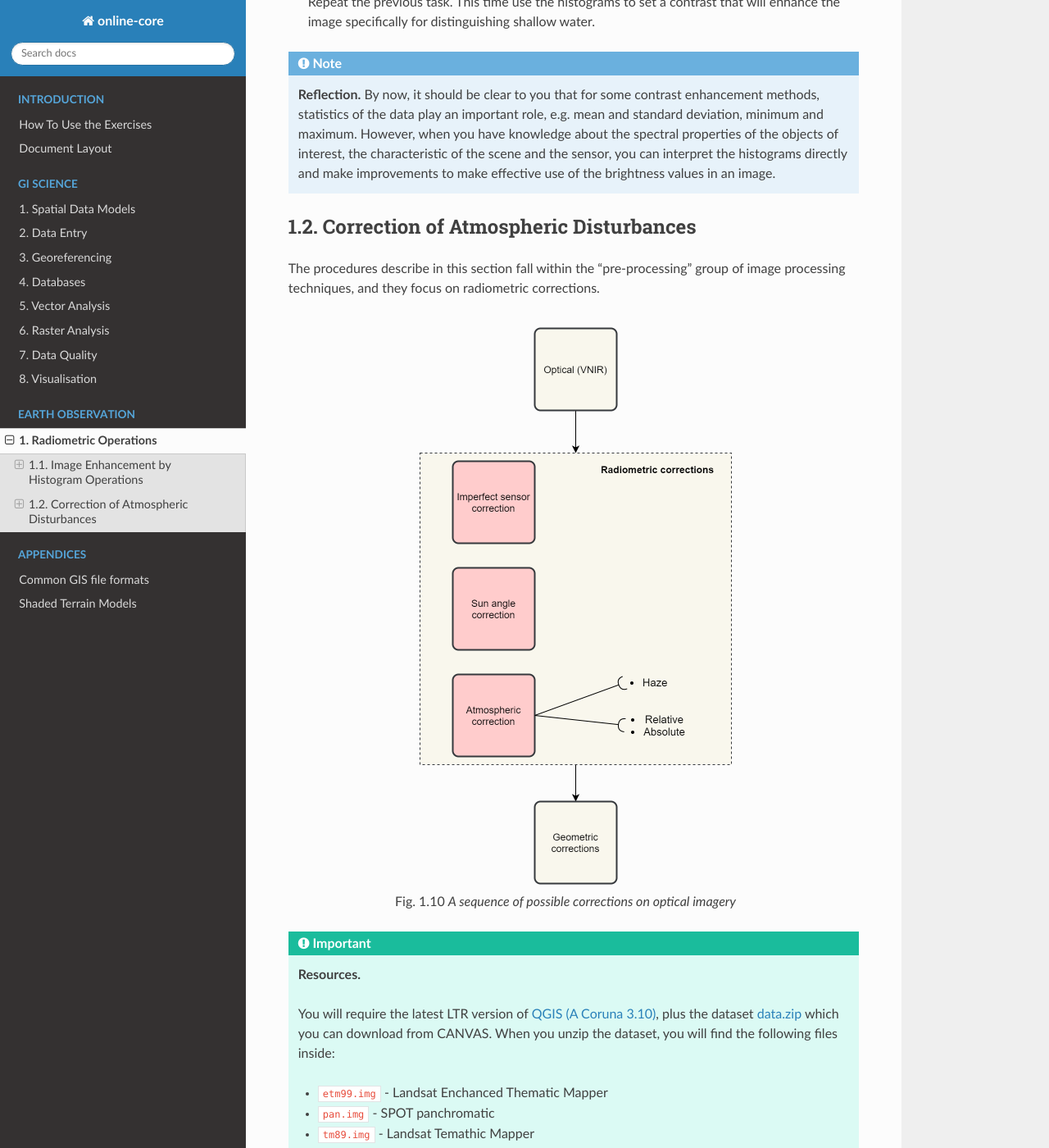
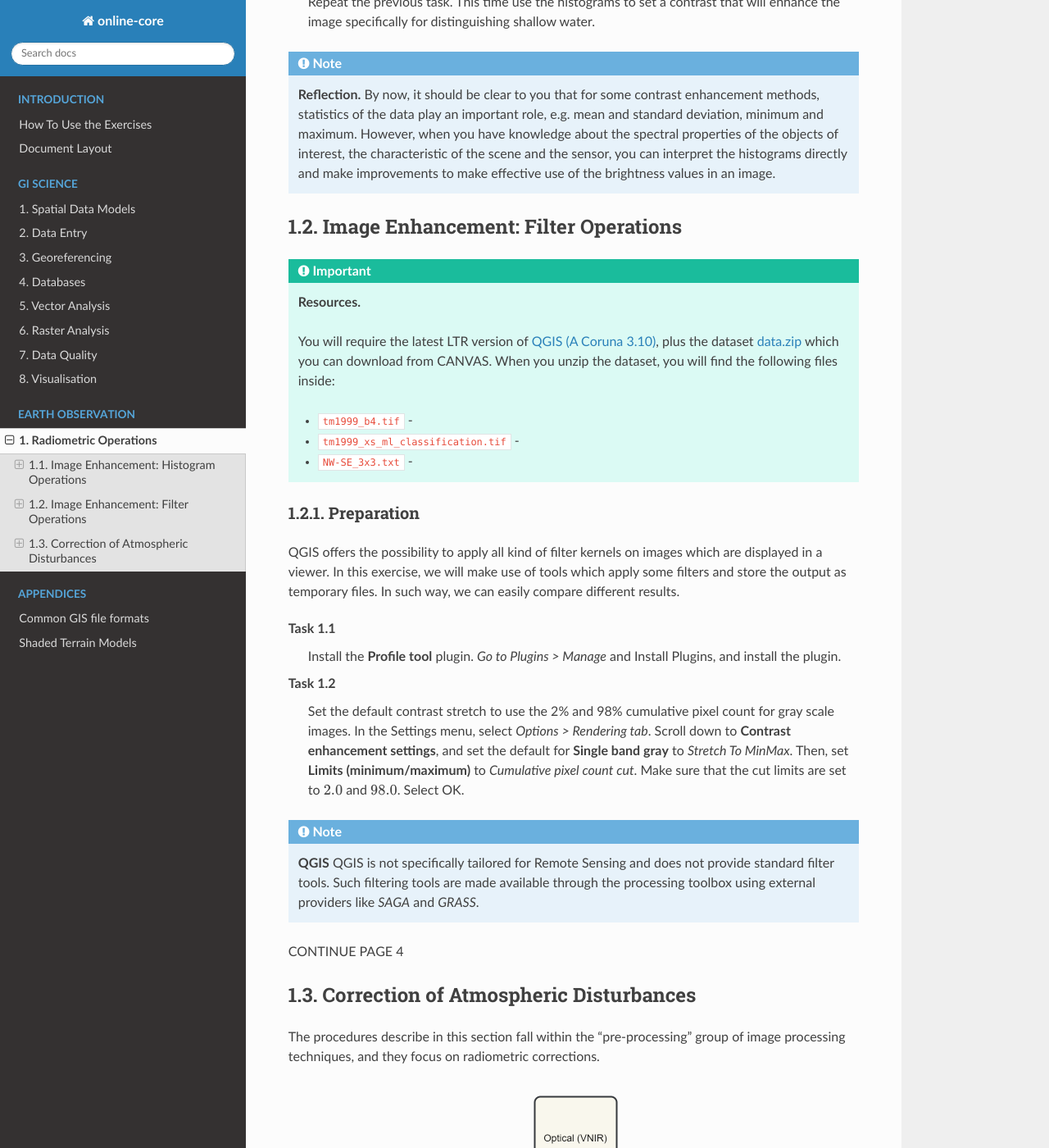
Before and after one commit to manuGil/online-core, a Sphinx documentation site: the page built from docs/source/radiometric-ops.rst, in a window 1280 px wide and 1400 px high, scrolled down 11950 px. Shown: the whole window at 82% size. Built offline with Sphinx 7.4.7 and the Read the Docs theme 2.0.0, drawn with Linux system fonts in a browser that asks for light colours; some of the changed text lies outside the part shown.

Commit message:
add filter operations

```diff
--- a/docs/source/radiometric-ops.rst
+++ b/docs/source/radiometric-ops.rst
@@ -4,8 +4,8 @@ Radiometric Operations
 ======================
 
 
-Image Enhancement by Histogram Operations
------------------------------------------
+Image Enhancement: Histogram Operations
+---------------------------------------
 
 .. important::
    **Resources.**
@@ -253,6 +253,45 @@ Task 5.12
 
 
 
+Image Enhancement: Filter Operations
+------------------------------------
+
+.. important::
+   **Resources.**
+
+   You will require the latest LTR version of `QGIS (A Coruna 3.10) <https://qgis.org/en/site/forusers/download.html>`_, plus the dataset `data.zip <#>`_ which you can download from CANVAS.  When you unzip the dataset, you will find the following files inside:
+
+   + ``tm1999_b4.tif`` -
+   + ``tm1999_xs_ml_classification.tif`` -
+   + ``NW-SE_3x3.txt`` -
+
+Preparation
+^^^^^^^^^^^
+
+QGIS offers the possibility to apply all kind of filter kernels on images which are displayed in a viewer. In this exercise, we will make use of tools which apply some filters and store the output as temporary files. In such way, we can easily compare different results.
+
+
+Task 1.1
+   Install the **Profile tool** plugin. *Go to Plugins > Manage* and Install Plugins, and install the plugin.
+
+Task 1.2
+   Set the default contrast stretch to use the 2% and 98% cumulative pixel count for gray scale images. In the Settings menu, select *Options > Rendering tab*. Scroll down to **Contrast enhancement settings**, and set the default for **Single band gray** to *Stretch To MinMax*. Then, set **Limits (minimum/maximum)** to *Cumulative pixel count cut*. Make sure that the cut limits are set to :math:`2.0` and :math:`98.0%`. Select OK.
+
+.. note::
+   **QGIS**
+   QGIS is not specifically tailored for Remote Sensing and does not provide standard filter tools. Such filtering tools are made available through the processing toolbox using external providers like *SAGA* and *GRASS*.
+
+CONTINUE PAGE 4
+
+
+
+
+
+
+
+
+
+
 
 
 
@@ -327,6 +366,7 @@ ETM99                                                       **n.a.**
 
 .. [#] Not applicable
 
+\
 
    Use the **Value tool** to read DN values. Note that the tool shows pixel values for all bands of the multispectral image. *Read the value for the proper band!*
 
```
